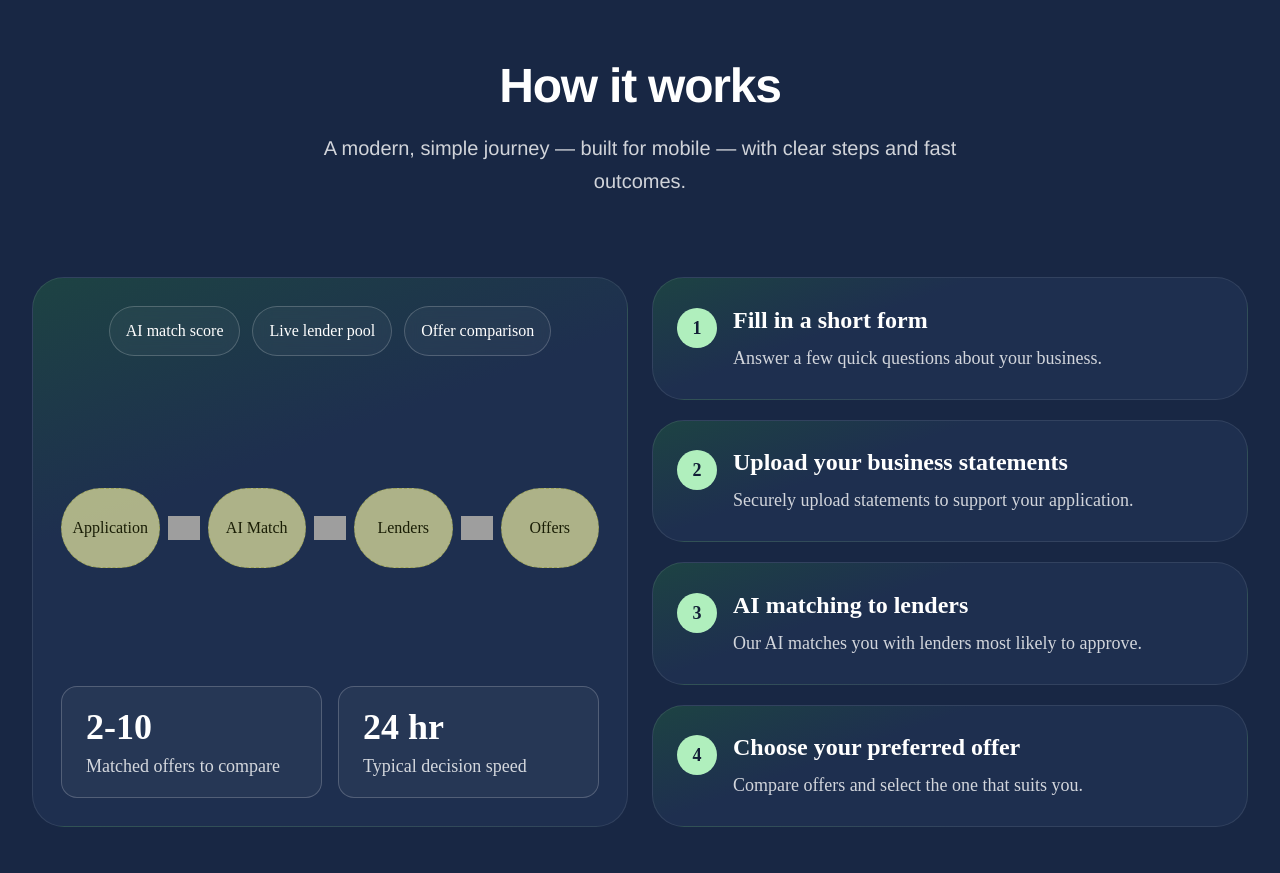
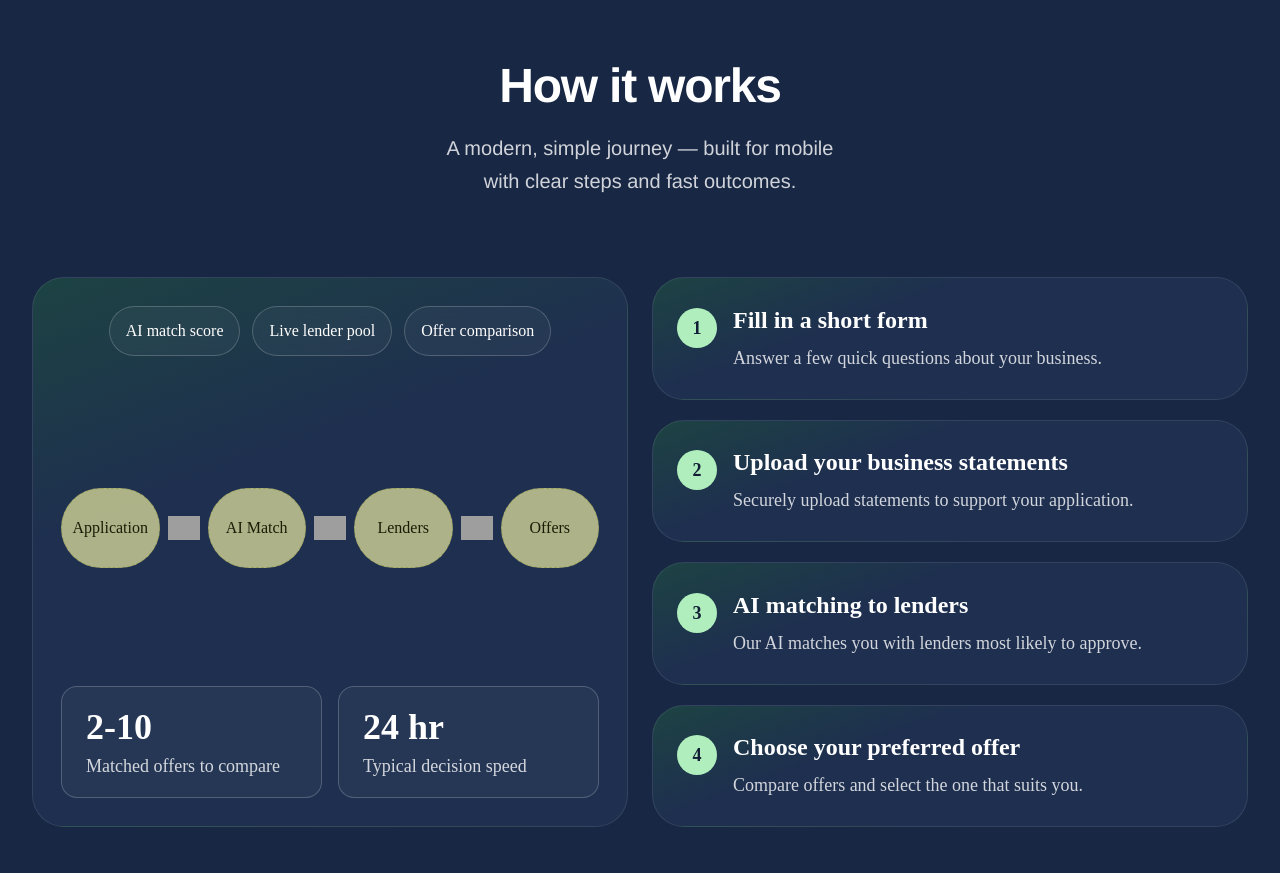
Before and after one commit to HimanshuJ16/fundingmatch, a Next.js app: page / in a window 1280 px wide. Shown: the part 940-1813 px from the top of the page. Built offline with nearby package versions, Linux system fonts and the light colour scheme; grey boxes are pictures that could not be loaded; a web font is replaced by a local one.

Commit message:
first commit

```diff
--- a/src/components/HowItWorksDetailsHeader.tsx
+++ b/src/components/HowItWorksDetailsHeader.tsx
@@ -6,8 +6,7 @@ export const HowItWorksHeaderSection = () => {
           How it works
         </h2>
         <p className="[font-family:'Roobert-Regular',Helvetica] font-normal text-[#ffffffcc] text-base md:text-xl text-center leading-relaxed max-w-2xl">
-          A modern, simple journey — built for mobile — with clear steps and
-          fast outcomes.
+          A modern, simple journey — built for mobile <br /> with clear steps and fast outcomes.
         </p>
       </div>
     </header>
```
